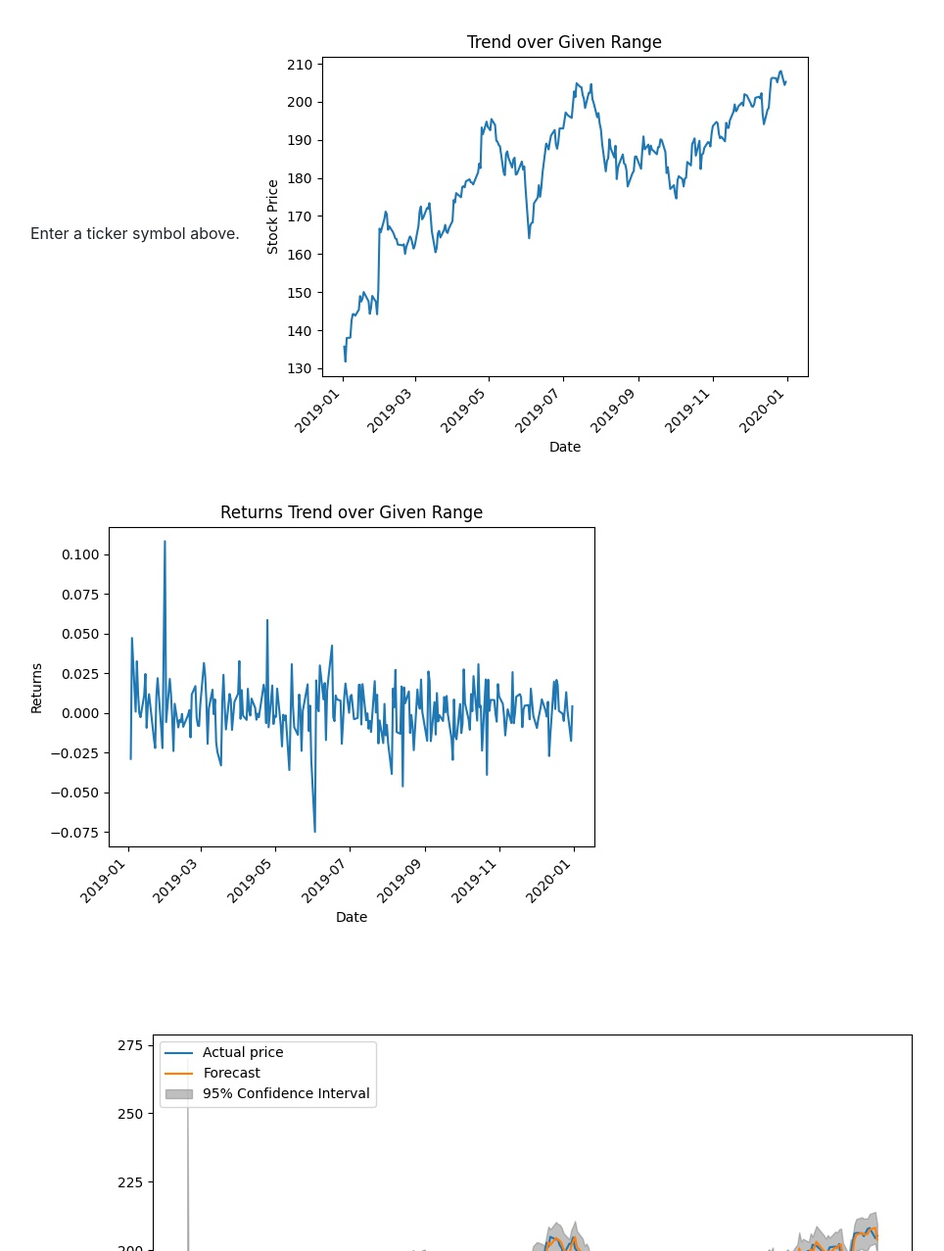
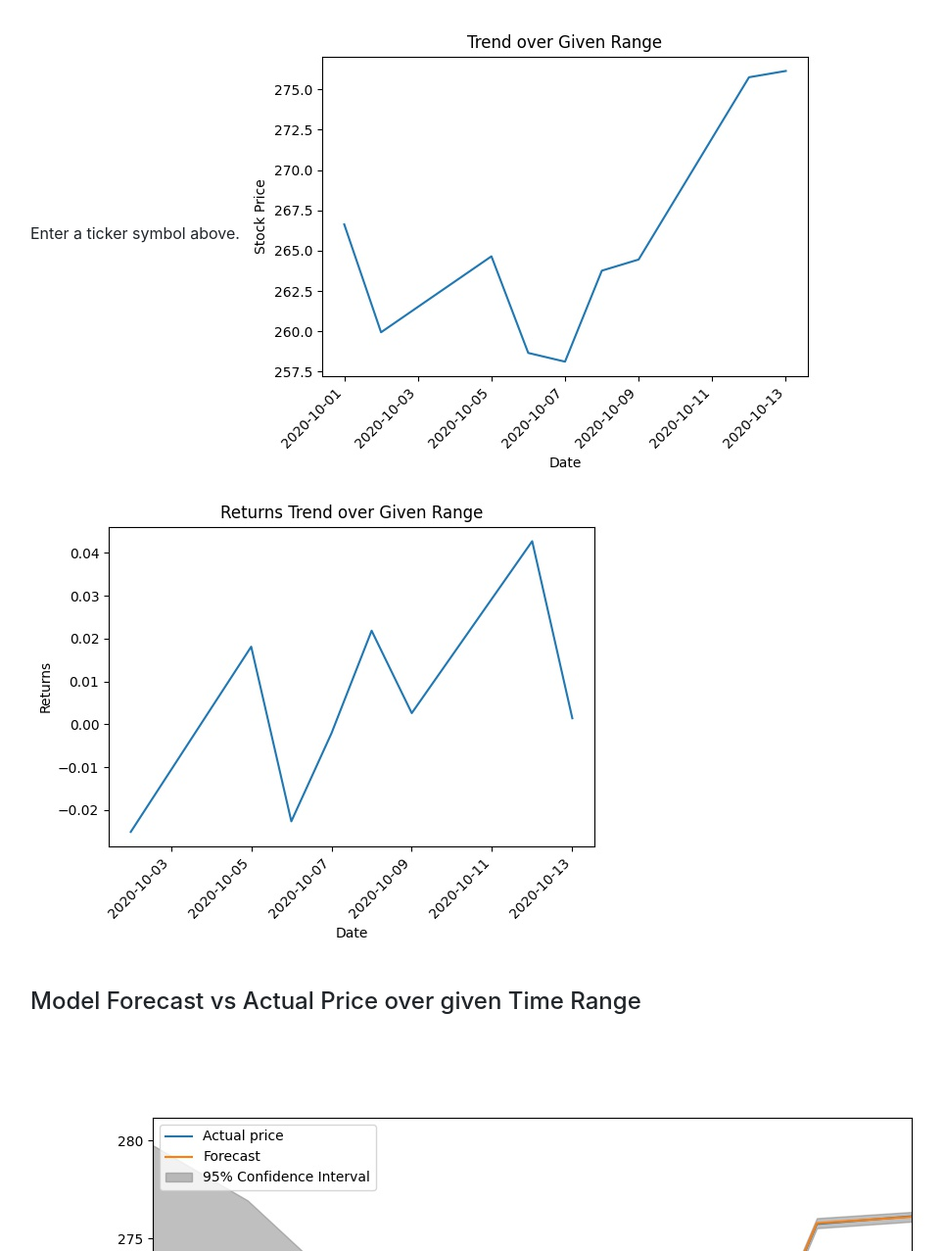
Before and after one commit to dorrero/Djando-web-Stock-Modeling, a Django app: page /model.html in a window 1280 px wide. Shown: the part 56-1333 px from the top of the page at 98% size, without its empty margins (54-1018 px from the left). Run offline with Django 3.2, Linux system fonts and the light colour scheme; some libraries are stand-ins or nearby versions.

Commit message:
heading over forecast added

```diff
--- a/stock_modeling/quotes/templates/model.html
+++ b/stock_modeling/quotes/templates/model.html
@@ -27,6 +27,10 @@
     {% load static %}
         <img src="{% static 'plots/historical_plot.jpg' %}" class="img-fluid" alt="Responsive image"/>
         <img src="{% static 'plots/returns_plot.jpg' %}" class="img-fluid" alt="Responsive image"/>
+        <br/>
+        <br/>
+        <br/>
+        <h4> Model Forecast vs Actual Price over given Time Range </h4>
         <img src="{% static 'plots/forecast_vs_actual.jpg' %}" class="img-fluid" alt="Responsive image"/>
 
     <br/><br/>
```
Also changed, not shown: stock_modeling/quotes/static/plots/forecast_vs_actual.jpg, stock_modeling/quotes/static/plots/historical_plot.jpg, stock_modeling/quotes/static/plots/returns_plot.jpg.
